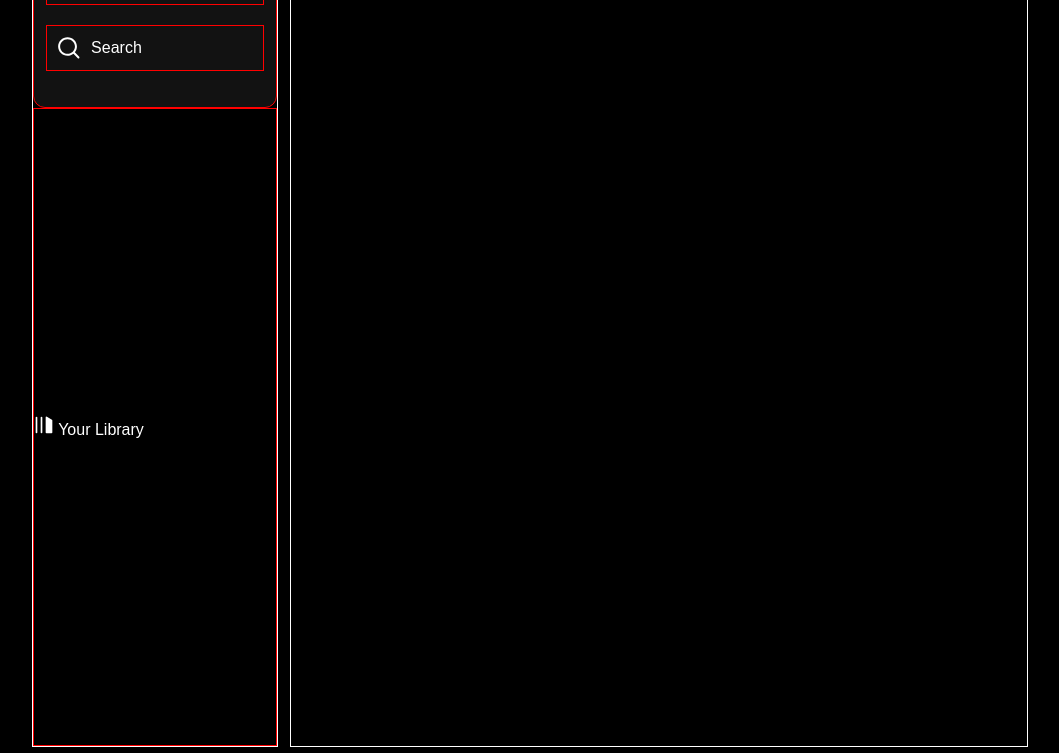
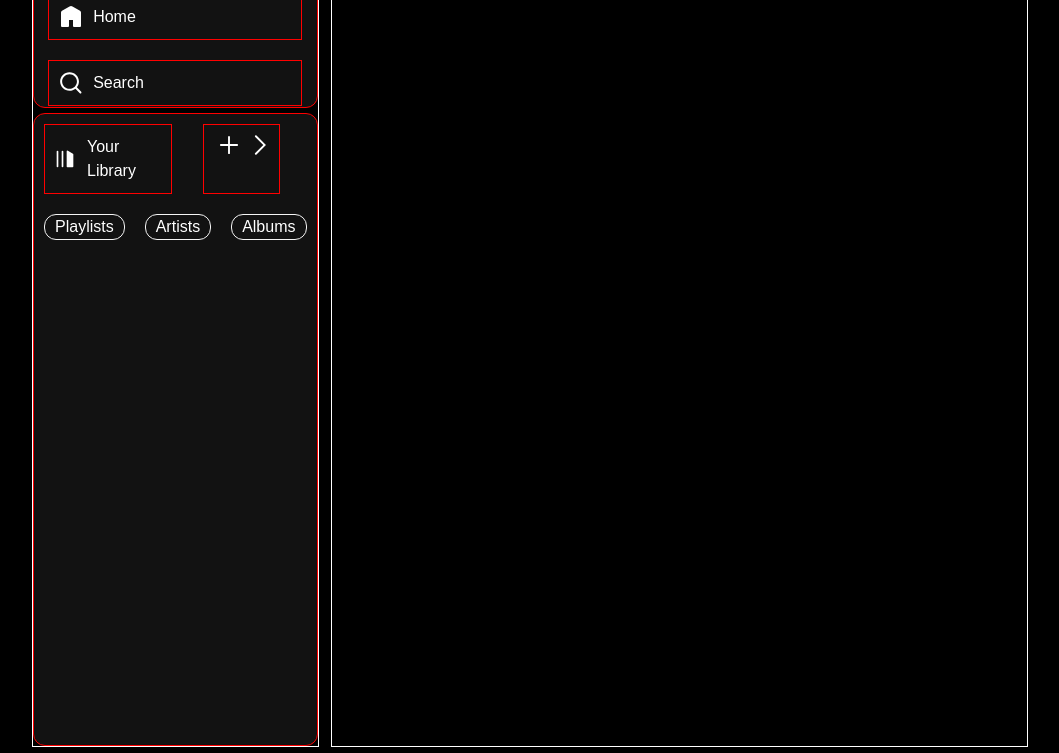
Before and after one commit to mukuls1107/musify, a plain HTML site: page index.html in a window 1280 px wide. Shown: the part 59-812 px from the top of the page, without its empty margins (110-1169 px from the left). Drawn offline with Linux system fonts and the light colour scheme.

Commit message:
Library Section to be done

```diff
--- a/index.html
+++ b/index.html
@@ -3,17 +3,17 @@
   <head>
     <meta charset="UTF-8" />
     <meta name="viewport" content="width=device-width, initial-scale=1.0" />
-    <title>Document</title>
+    <title>Musify</title>
     <link rel="stylesheet" href="styles/style.css" />
     <link rel="stylesheet" href="styles/utility.css" />
   </head>
   <body>
     <div class="container cont flex item-row">
-      <!-- Left -->
-
+      <!--[[[ Left ]]]-->
       <!-- Home -->
       <div class="left flex item-col flex item-col item-center">
-        <div class="home flex item-col item-center justify-start border">
+        <div class="home border-curve flex item-col item-center justify-start border">
+          <img src="./assets/logo.svg" alt=""  id="logo">
           <div class="hm flex item-center justify-start border">
             <img src="./assets/home.svg" alt="" width="20px" />
             <span>Home</span>
@@ -26,18 +26,40 @@
 
 
         <!-- Library -->
-        <div class="library flex border">
-          <div class="lib-top flex item-row item-center justify-start">
-            <div class="lib-left">
+        <div class="library border border-curve">
+          <div class="my-lib flex item-row ">
+            <div class="lib flex item-center justify-start border">
               <img src="./assets/library.svg" alt="" width="20px" />
               <span>Your Library</span>
             </div>
-            <div class="lib-right"></div>
+            <div class="ico flex border ">
+              <div class="b">
+
+                <img src="./assets/plus.svg" alt="" width="20px">
+              </div>
+              <div class="c">
+
+                <img src="./assets/right.svg" alt="" width="20px">
+              </div>
+            </div>
+          </div>
+
+          <!-- Capsules -->
+          <div class="capsules flex item-row">
+            <div class="capsule   border-curve">
+              <span>Playlists</span>
+            </div>
+            <div class="capsule   border-curve">
+              <span>Artists</span>
+            </div>
+            <div class="capsule   border-curve">
+              <span>Albums</span>
+            </div>
           </div>
         </div>
       </div>
 
-      <!-- Right -->
+      <!--[[[ Right ]]]-->
       <div class="right item-center">dummy</div>
     </div>
   </body>
--- a/styles/style.css
+++ b/styles/style.css
@@ -1,3 +1,9 @@
+:root {
+    --box-color: #121212;
+    --bg-color: black;
+}
+
+
 * {
     margin: 0;
     padding: 0;
@@ -5,7 +11,7 @@
 }
 
 body {
-    background-color: black;
+    background-color: var(--bg-color);
     color: white;
     font-family: Arial, sans-serif;
 }
@@ -15,6 +21,7 @@ body {
     margin: 6px;
     border: 1px solid white;
 }
+
 /*Provide a border color for better visibility*/
 
 .left {
@@ -38,14 +45,11 @@ body {
     flex-direction: column;
     align-items: center;
     justify-content: center;
-    background-color: #121212;
-    border-radius: 12px;
     text-align: center;
+    background-color: var(--box-color);
 }
 
-.library {
-    height: 80vh;
-}
+
 
 .hm,
 .sc {
@@ -72,3 +76,58 @@ body {
     /* Ensure vertical alignment */
     line-height: 24px;
 }
+
+.hm,
+.sc>img,
+span:hover {
+    cursor: pointer;
+}
+
+.library {
+    height: 80vh;
+    width: 100%;
+    margin-top: 5px;
+    background-color: var(--box-color);
+}
+
+.lib {
+    margin: 10px;
+    padding: 10px;
+    max-width: 50%;
+    display: inline-block;
+    vertical-align: middle;
+    /* Ensure vertical alignment */
+    line-height: 24px;
+    gap: 12px;
+}
+
+.my-lib{
+    width: 20vw;
+    display: flex;
+    justify-content: space-between;
+}
+
+.ico{
+    margin: 10px;
+    padding: 10px;
+    width: 30%;
+    /* display: flex; */
+    justify-content: flex-end;
+    gap: 0.6rem;
+}
+
+.ico img:hover{
+    cursor: pointer;
+}
+
+
+.capsule{
+    height: 1.6rem;
+    display: flex;
+    align-items: center;
+    gap: 0.6rem;
+    margin: 10px;
+    padding: 10px;
+    border: 1px solid whitesmoke;
+    text-align: center;
+}
--- a/styles/utility.css
+++ b/styles/utility.css
@@ -2,6 +2,9 @@
     border: 1px solid red;
 }
 
+.border-curve{
+    border-radius: 12px;
+}
 .flex {
     display: flex;
 }
```
Also changed, not shown: assets/logo.svg (added).
